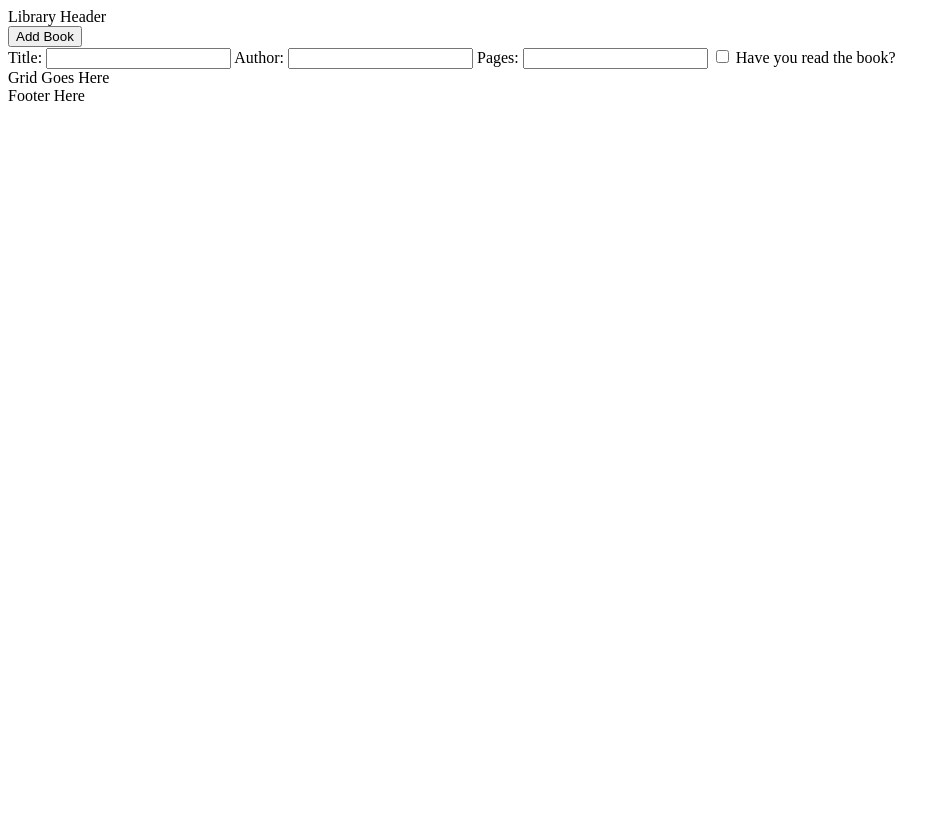
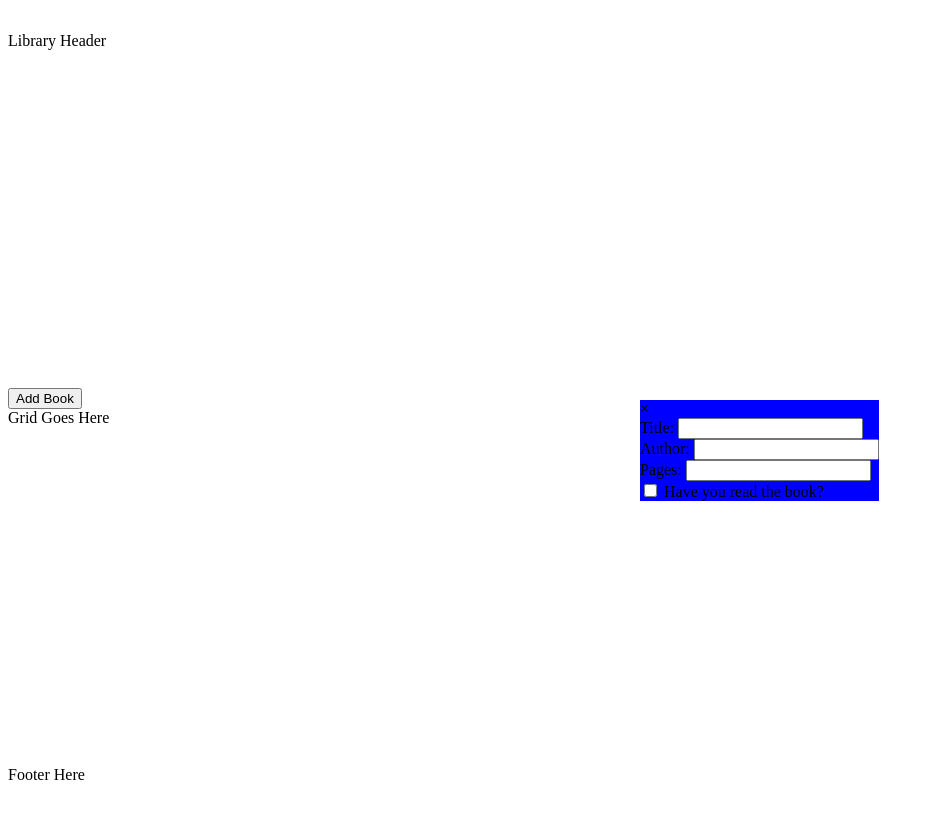
Before and after one commit to JaeGif/Library, a plain HTML site: page index.html in a window 1280 px wide. Both pictures are taken after a click on the button "Add Book". Shown: the whole page, without its empty margins (0-950 px from the left). Drawn offline with Linux system fonts and the light colour scheme.

Commit message:
modal can close on x button click. Changed style to block and inner style to grid

```diff
--- a/index.html
+++ b/index.html
@@ -10,27 +10,33 @@
 </head>
 <body>
     <header> Library Header</header>
-    <!-- The stuff in the middle is a flexible row of cards -->
     <div id="main-content">
         <div id="button-bar">
             <button id="add-book">Add Book</button>
-            <!-- Modal -->
+            <!-- Hidden modal -->
             <div id="modal">
-                <form>
+                <span id="close-modal">&times;</span>
+                <form id="form-layout">
+                    <div>
                         <label for="name">Title: </label>
                         <input class="modal-input" type="text" id="name" name="name">
-
+                    </div>
+                    <div>
                         <label for="author">Author: </label>
                         <input class="modal-input" type="text" id="author" name="author">
-
+                    </div>
+                    <div>
                         <label for="pages">Pages: </label>
                         <input class="modal-input" type="number" id="pages" name="pages">
-
+                    </div>
+                    <div>
                         <input class="modal-input" type="checkbox" id="status" value="true" name="status">
                         <label for="status">Have you read the book?</label>
+                    </div>
                 </form>
             </div>
         </div>
+        <!-- Library cards -->
         <div class="card-grid">
             Grid Goes Here
         </div>
--- a/script.js
+++ b/script.js
@@ -30,8 +30,13 @@ const newBook = new Book('LOTR', 'JRR', 299, false)
 /* Open modal on button click */
 const addBookBtn = document.getElementById('add-book')
 const modal = document.getElementById('modal')
+const modalCloseBtn = document.getElementById('close-modal')
+
 addBookBtn.addEventListener('click', () => {
     modal.style.display = 'block'
+})
+modalCloseBtn.addEventListener('click', () => {
+    modal.style.display = 'none'
 })
 
 /* Random Testing of fns */
--- a/styles.css
+++ b/styles.css
@@ -1,3 +1,20 @@
+body {
+    display: grid;
+    height: 100vh;
+    width: 100vw;
+    grid-template-columns: 1fr;
+    grid-template-rows: 1fr 10fr 1fr;
+    justify-content: center;
+    align-items: center;
+}
 #modal {
     display: none;
+    position: fixed;
+    left: 50%;
+    top: 50%;
+    height: fit-content;
+    width: fit-content;
+    z-index: 1;
+    background-color: blue;
+
 }
```
Lines whose indentation alone changed are shown as unchanged.
